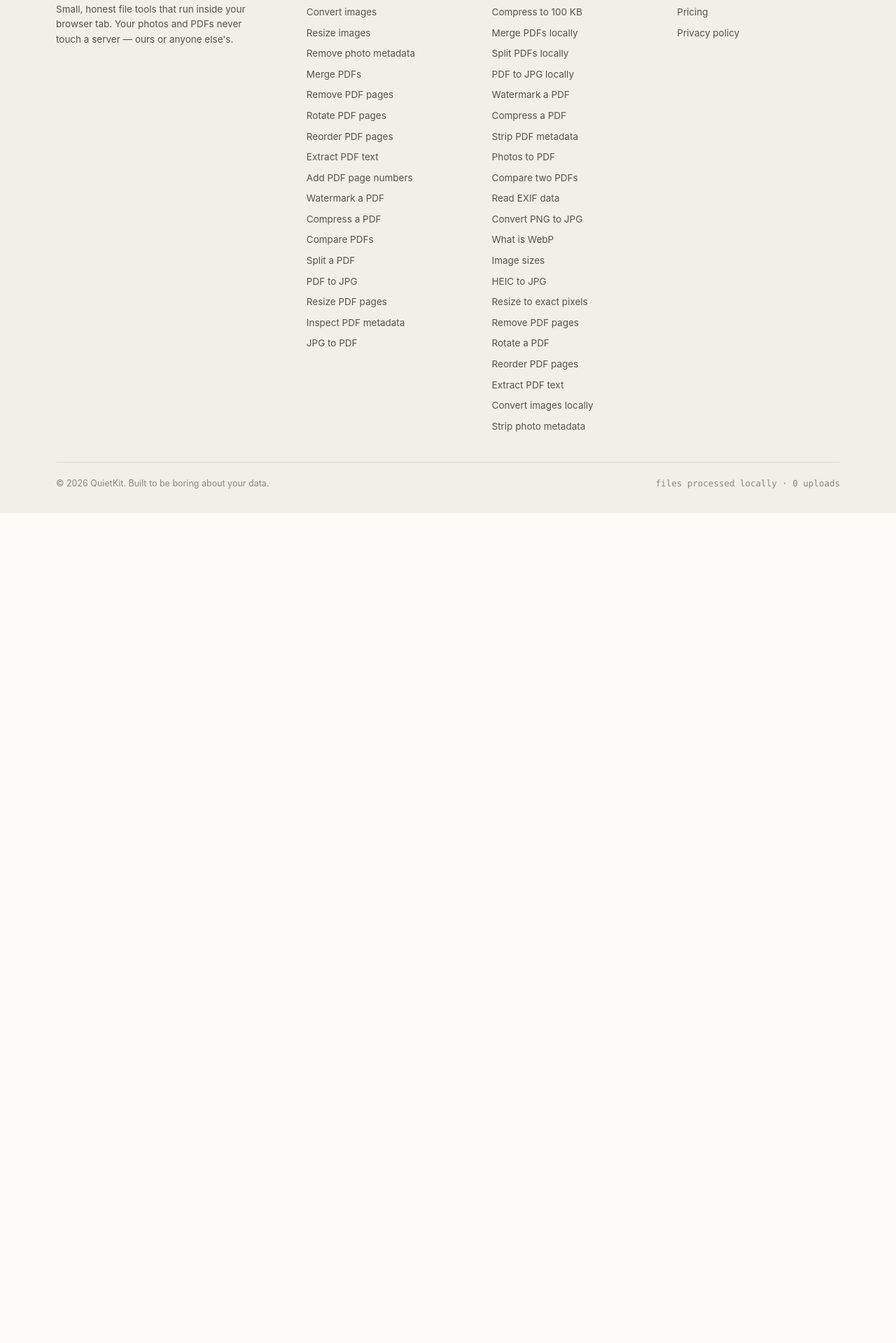
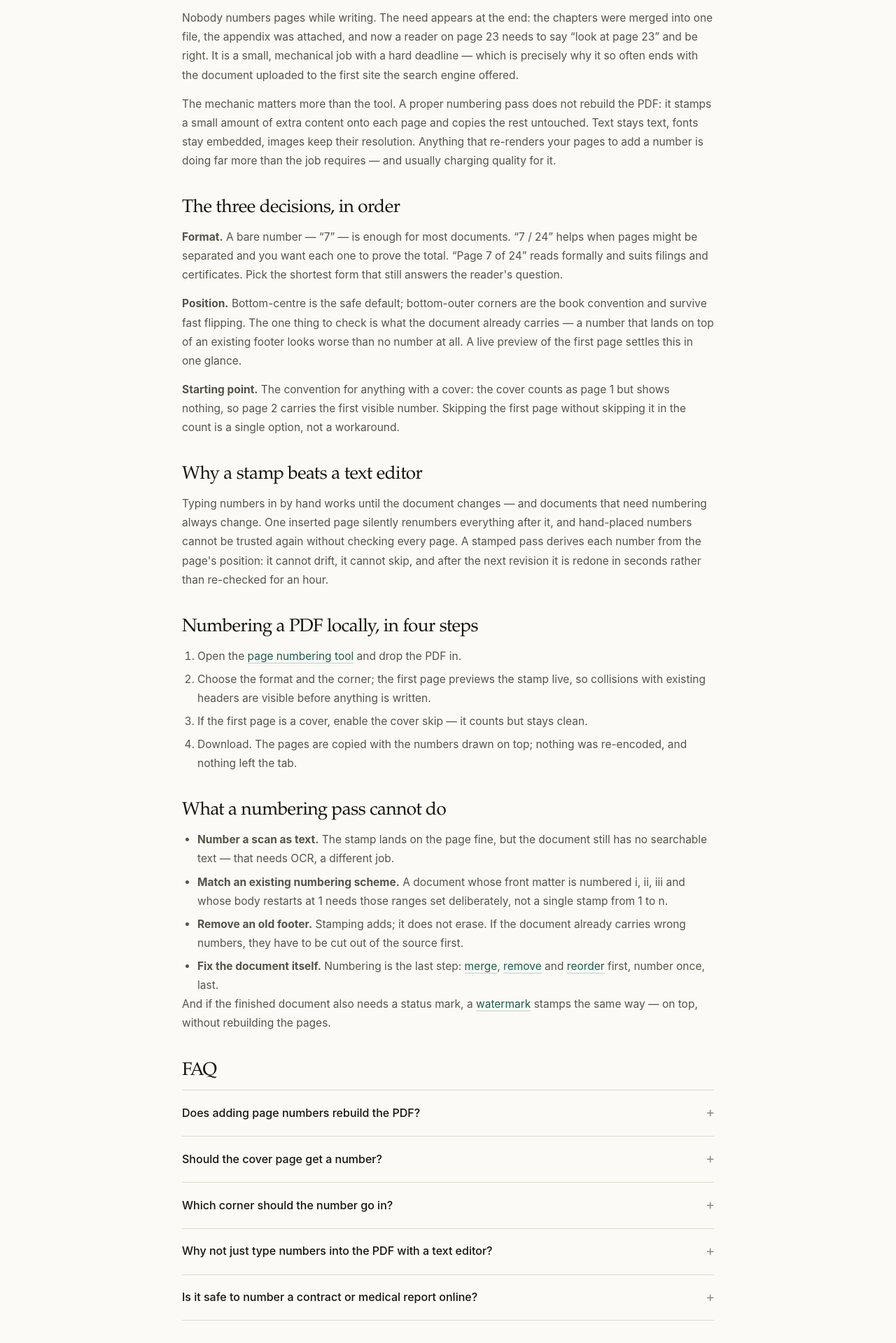
Before and after one commit to FaZheng820169/quietkit, a React (Vite) app: page /guides/add-page-numbers-to-pdf-without-upload in a window 1280 px wide. Shown: the part 581-2500 px from the top of the page at 70% size. Before the commit the page ends 1314 px from the top, so only its background shows below. Built offline with nearby package versions, Linux system fonts and the light colour scheme.

Commit message:
Add guide: add page numbers to a PDF without uploading it

```diff
--- a/src/App.tsx
+++ b/src/App.tsx
@@ -47,6 +47,7 @@ import { ReorderPdfGuide } from './pages/guides/ReorderPdfGuide'
 import { ExtractPdfTextGuide } from './pages/guides/ExtractPdfTextGuide'
 import { ConvertImagesGuide } from './pages/guides/ConvertImagesGuide'
 import { StripPhotoMetadataGuide } from './pages/guides/StripPhotoMetadataGuide'
+import { PageNumbersGuide } from './pages/guides/PageNumbersGuide'
 
 export default function App() {
   return (
@@ -96,6 +97,7 @@ export default function App() {
           <Route path="/guides/extract-text-from-pdf-without-upload" element={<ExtractPdfTextGuide />} />
           <Route path="/guides/convert-images-without-upload" element={<ConvertImagesGuide />} />
           <Route path="/guides/remove-exif-metadata-without-upload" element={<StripPhotoMetadataGuide />} />
+          <Route path="/guides/add-page-numbers-to-pdf-without-upload" element={<PageNumbersGuide />} />
           <Route path="/pricing" element={<Pricing />} />
           <Route path="/privacy" element={<Privacy />} />
           <Route path="/about" element={<About />} />
--- a/src/components/Footer.tsx
+++ b/src/components/Footer.tsx
@@ -148,6 +148,9 @@ export function Footer() {
               <li>
                 <Link to="/guides/remove-exif-metadata-without-upload">Strip photo metadata</Link>
               </li>
+              <li>
+                <Link to="/guides/add-page-numbers-to-pdf-without-upload">Number PDF pages</Link>
+              </li>
             </ul>
           </div>
 
--- a/src/content/routes.json
+++ b/src/content/routes.json
@@ -214,6 +214,11 @@
     "description": "What the EXIF block contains, which fields actually expose you, why screenshots and platform stripping fall short, and how to clean one photo or a whole folder locally.",
     "priority": "0.8"
   },
+  "/guides/add-page-numbers-to-pdf-without-upload": {
+    "title": "Add page numbers to a PDF without uploading it",
+    "description": "Format, position and starting number — the three decisions in order, why a stamp beats a text editor, and how to number a PDF locally.",
+    "priority": "0.8"
+  },
   "/pricing": {
     "title": "Pricing — free tools, one planned pro tier",
     "description": "QuietKit tools are free with no limits and no account. A one-time pro tier for saved presets and batch folders across many tools is in development.",
--- a/src/pages/Home.tsx
+++ b/src/pages/Home.tsx
@@ -363,6 +363,11 @@ export function Home() {
                 title: 'Strip photo metadata',
                 body: 'The fields that expose you, why screenshots fall short, and how to clean a whole folder.',
               },
+              {
+                to: '/guides/add-page-numbers-to-pdf-without-upload',
+                title: 'Number PDF pages',
+                body: 'Format, position and starting number — why a stamp beats typing, and why it comes last.',
+              },
             ].map((article) => (
               <Link key={article.to} to={article.to} className="tool-card">
                 <h3 style={{ fontSize: 19 }}>{article.title}</h3>
--- a/src/pages/PdfPageNumbers.tsx
+++ b/src/pages/PdfPageNumbers.tsx
@@ -487,6 +487,11 @@ export function PdfPageNumbers() {
                   <CheckIcon size={15} /> Merge the numbered files
                 </Link>
               </li>
+              <li>
+                <Link to="/guides/add-page-numbers-to-pdf-without-upload" className="row" style={{ gap: 8 }}>
+                  <CheckIcon size={15} /> Guide: number pages properly
+                </Link>
+              </li>
             </ul>
           </div>
         </aside>
--- a/src/pages/guides/Guides.tsx
+++ b/src/pages/guides/Guides.tsx
@@ -157,6 +157,13 @@ const articles = [
       'The fields that expose you, why screenshots fall short, and how to clean a whole folder in one pass.',
     tag: 'Metadata',
   },
+  {
+    to: '/guides/add-page-numbers-to-pdf-without-upload',
+    title: 'Add page numbers to a PDF',
+    description:
+      'Format, position and starting number — why a stamp beats typing, and why numbering comes last.',
+    tag: 'Documents',
+  },
 ]
 
 export function Guides() {
--- /dev/null
+++ b/src/pages/guides/PageNumbersGuide.tsx
@@ -0,0 +1,145 @@
+import { Link } from 'react-router-dom'
+import { Article } from '../../components/Article'
+import { faqJsonLd, routeMeta, useSeo } from '../../lib/seo'
+
+const faqs = [
+  {
+    q: 'Does adding page numbers rebuild the PDF?',
+    a: 'No. The numbers are stamped as a small extra layer of content on each page — the original text, images and fonts are not re-encoded, so nothing softens or shifts. That is also why the operation is fast: the pages are copied, not redrawn.',
+  },
+  {
+    q: 'Should the cover page get a number?',
+    a: 'Conventionally, no. Reports, theses and books count the cover as page 1 but print nothing on it, so the first visible number is 2 on the second page. A skip-the-first-page option does exactly that: the count includes the cover, the stamp does not appear on it.',
+  },
+  {
+    q: 'Which corner should the number go in?',
+    a: 'Bottom-centre or bottom-outer corner is the convention for bound documents, because the number survives a reader flipping pages quickly. Top corners are fine for stapled handouts. The only real rule is consistency with any header or footer the document already has — a page number that collides with existing text looks worse than none.',
+  },
+  {
+    q: 'Why not just type numbers into the PDF with a text editor?',
+    a: 'Manual numbering breaks the moment a page is added or removed, and forty pages of hand-typed numbers is forty chances to be wrong. A stamping pass derives every number from the page position, so it cannot drift — and it can be redone in seconds after the document changes.',
+  },
+  {
+    q: 'Is it safe to number a contract or medical report online?',
+    a: 'Only with a tool that never uploads the file. The documents that most often need page numbers — contracts, filings, reports — are exactly the ones that should not pass through a server. A local stamper draws the numbers inside your browser tab; the Network panel shows nothing leaving, and the tool works with the network switched off.',
+  },
+]
+
+export function PageNumbersGuide() {
+  useSeo({
+    ...routeMeta('/guides/add-page-numbers-to-pdf-without-upload'),
+    jsonLd: faqJsonLd(faqs),
+  })
+
+  return (
+    <Article
+      eyebrow="Guide · Documents"
+      title="Add page numbers to a PDF without uploading it"
+      lede="Forty pages of merged scans, a thesis going to the printer, a contract nobody wants to miscount — page numbers are a two-minute job, and the document that needs them is usually not one to hand to a server."
+      updated="26 October 2026"
+      toolTo="/tools/pdf-page-numbers"
+      toolLabel="Add page numbers in your browser"
+    >
+      <h2>Why numbering is always a last-minute job</h2>
+      <p>
+        Nobody numbers pages while writing. The need appears at the end: the chapters were merged
+        into one file, the appendix was attached, and now a reader on page 23 needs to say “look
+        at page 23” and be right. It is a small, mechanical job with a hard deadline — which is
+        precisely why it so often ends with the document uploaded to the first site the search
+        engine offered.
+      </p>
+      <p>
+        The mechanic matters more than the tool. A proper numbering pass does not rebuild the PDF:
+        it stamps a small amount of extra content onto each page and copies the rest untouched.
+        Text stays text, fonts stay embedded, images keep their resolution. Anything that
+        re-renders your pages to add a number is doing far more than the job requires — and
+        usually charging quality for it.
+      </p>
+
+      <h2>The three decisions, in order</h2>
+      <p>
+        <strong>Format.</strong> A bare number — “7” — is enough for most documents. “7 / 24”
+        helps when pages might be separated and you want each one to prove the total. “Page 7 of
+        24” reads formally and suits filings and certificates. Pick the shortest form that still
+        answers the reader's question.
+      </p>
+      <p>
+        <strong>Position.</strong> Bottom-centre is the safe default; bottom-outer corners are the
+        book convention and survive fast flipping. The one thing to check is what the document
+        already carries — a number that lands on top of an existing footer looks worse than no
+        number at all. A live preview of the first page settles this in one glance.
+      </p>
+      <p>
+        <strong>Starting point.</strong> The convention for anything with a cover: the cover
+        counts as page 1 but shows nothing, so page 2 carries the first visible number. Skipping
+        the first page without skipping it in the count is a single option, not a workaround.
+      </p>
+
+      <h2>Why a stamp beats a text editor</h2>
+      <p>
+        Typing numbers in by hand works until the document changes — and documents that need
+        numbering always change. One inserted page silently renumbers everything after it, and
+        hand-placed numbers cannot be trusted again without checking every page. A stamped pass
+        derives each number from the page's position: it cannot drift, it cannot skip, and after
+        the next revision it is redone in seconds rather than re-checked for an hour.
+      </p>
+
+      <h2>Numbering a PDF locally, in four steps</h2>
+      <ol>
+        <li>
+          Open the <Link to="/tools/pdf-page-numbers">page numbering tool</Link> and drop the PDF
+          in.
+        </li>
+        <li>
+          Choose the format and the corner; the first page previews the stamp live, so collisions
+          with existing headers are visible before anything is written.
+        </li>
+        <li>
+          If the first page is a cover, enable the cover skip — it counts but stays clean.
+        </li>
+        <li>
+          Download. The pages are copied with the numbers drawn on top; nothing was re-encoded,
+          and nothing left the tab.
+        </li>
+      </ol>
+
+      <h2>What a numbering pass cannot do</h2>
+      <ul>
+        <li>
+          <strong>Number a scan as text.</strong> The stamp lands on the page fine, but the
+          document still has no searchable text — that needs OCR, a different job.
+        </li>
+        <li>
+          <strong>Match an existing numbering scheme.</strong> A document whose front matter is
+          numbered i, ii, iii and whose body restarts at 1 needs those ranges set deliberately,
+          not a single stamp from 1 to n.
+        </li>
+        <li>
+          <strong>Remove an old footer.</strong> Stamping adds; it does not erase. If the document
+          already carries wrong numbers, they have to be cut out of the source first.
+        </li>
+        <li>
+          <strong>Fix the document itself.</strong> Numbering is the last step:{' '}
+          <Link to="/tools/pdf-merge">merge</Link>,{' '}
+          <Link to="/tools/pdf-remove-pages">remove</Link> and{' '}
+          <Link to="/tools/pdf-reorder">reorder</Link> first, number once, last.
+        </li>
+      </ul>
+      <p>
+        And if the finished document also needs a status mark, a{' '}
+        <Link to="/tools/pdf-watermark">watermark</Link> stamps the same way — on top, without
+        rebuilding the pages.
+      </p>
+
+      <h2>FAQ</h2>
+      <div className="faq">
+        {faqs.map((item) => (
+          <details key={item.q}>
+            <summary>{item.q}</summary>
+            <div className="faq-body">{item.a}</div>
+          </details>
+        ))}
+      </div>
+    </Article>
+  )
+}
```
